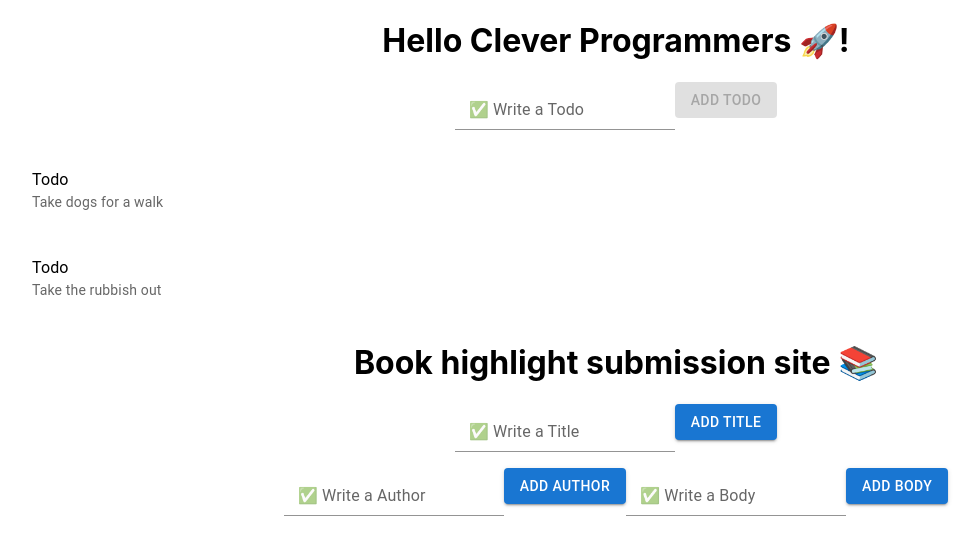
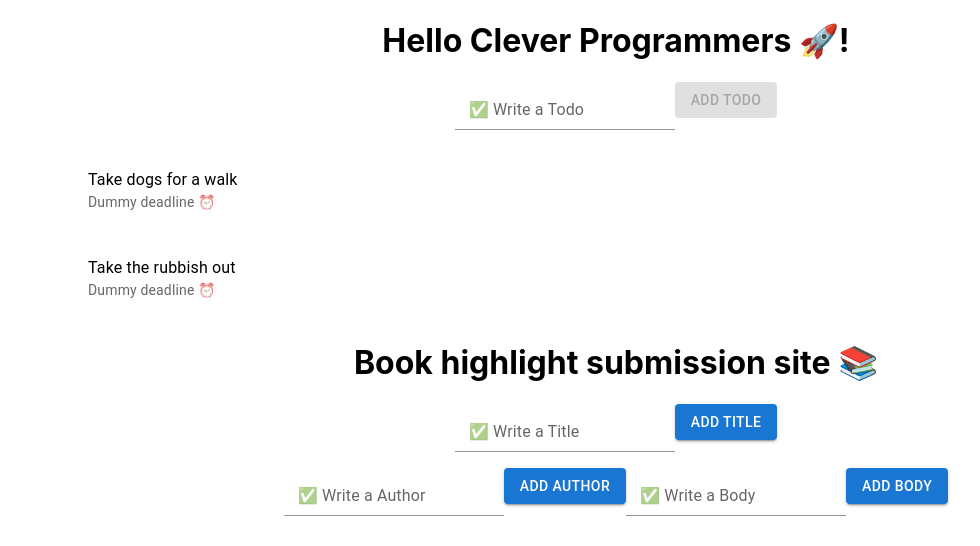
Before and after one commit to khoshi-higashi/react-firebase-book-highlight-app, a React (Create React App) app: page / in a window 1280 px wide. Shown: the top 546 px of the page, without its empty margins (24-1004 px from the left). Built offline with nearby package versions, Linux system fonts and the light colour scheme.

Commit message:
firebase.js を移動

```diff
--- /dev/null
+++ b/src/Todo.css
@@ -0,0 +1,3 @@
+.todo__list{
+
+}
--- a/src/Todo.js
+++ b/src/Todo.js
@@ -1,11 +1,20 @@
 import React from "react";
-import { List, ListItem, ListItemText } from "@mui/material";
+import {
+  List,
+  ListItem,
+  ListItemText,
+  ListItemAvatar,
+  Avatar,
+  ImageIcon,
+} from "@mui/material";
+import "./Todo.css";
 
 function Todo(props) {
   return (
-    <List>
+    <List className="todo__list">
       <ListItem>
-        <ListItemText primary="Todo" secondary={props.text} />
+        <ListItemAvatar></ListItemAvatar>
+        <ListItemText primary={props.text} secondary="Dummy deadline ⏰" />
       </ListItem>
     </List>
   );
--- a/firebase.js
+++ b/src/firebase.js
@@ -1,11 +1,6 @@
-// Import the functions you need from the SDKs you need
 import { initializeApp } from "firebase/app";
 import { getAnalytics } from "firebase/analytics";
-// TODO: Add SDKs for Firebase products that you want to use
-// https://firebase.google.com/docs/web/setup#available-libraries
 
-// Your web app's Firebase configuration
-// For Firebase JS SDK v7.20.0 and later, measurementId is optional
 const firebaseConfig = {
   apiKey: "AIzaSyAxi-dQRbgKNsZ50-s7Yh3VCjvFr0Z1IDQ",
   authDomain: "react-firebase-todo-app-d287a.firebaseapp.com",
@@ -16,6 +11,5 @@
   measurementId: "G-6F5590DB1S",
 };
 
-// Initialize Firebase
 const app = initializeApp(firebaseConfig);
 const analytics = getAnalytics(app);
```
Also changed, not shown: 1 other file (tests, documents, lock files or other folders).
